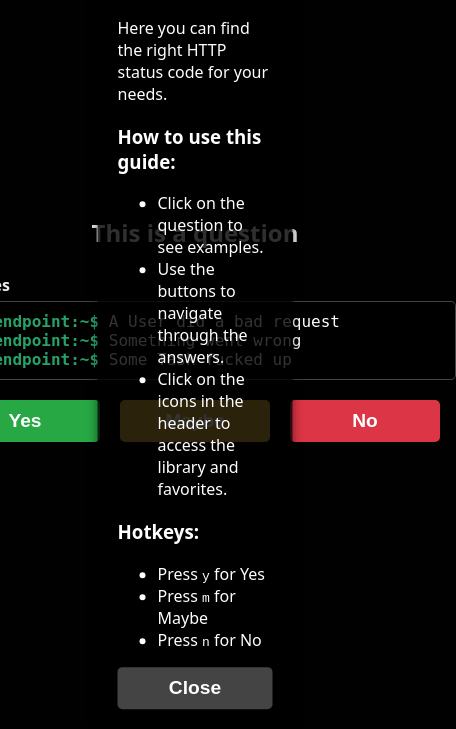
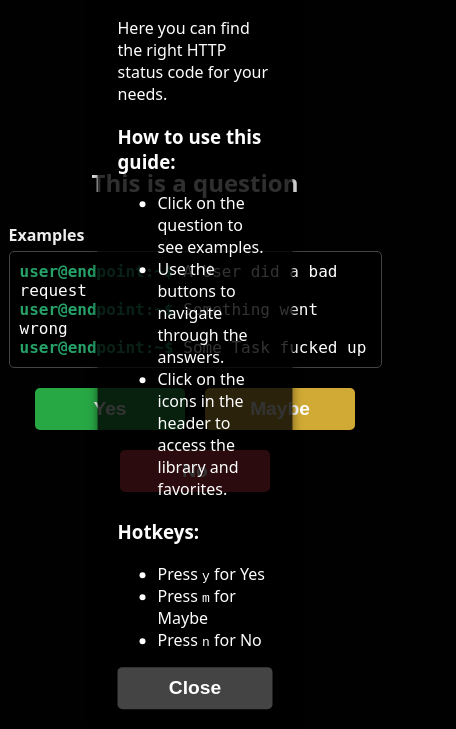
Before and after one commit to Nino678190/http-status-desision, a plain HTML site: page index.html in a window 390 px wide. Shown: the part 145-874 px from the top of the page, 456 px wide, since content can reach past the window. Drawn offline with Linux system fonts and the light colour scheme; a web font is replaced by a local one.

Commit message:
Füge responsive Anpassungen für Überschrift und Container hinzu; verbessere Flexbox-Eigenschaften

```diff
--- a/style.css
+++ b/style.css
@@ -70,6 +70,12 @@ header>section {
     margin-bottom: 20px;
 }
 
+.question-container>h2{
+    text-wrap: wrap;
+    max-width: 90vw;
+    text-align: center;
+}
+
 .question-description{
     display: flex;
     flex-direction: column;
@@ -81,6 +87,8 @@ header>section {
     display: flex;
     flex-direction: row;
     gap: 20px;
+    flex-wrap: wrap;
+    justify-content: center;
 }
 
 .question-description>h4 {
@@ -94,7 +102,8 @@ header>section {
     background-color: #000;
     border-radius: 5px;
     padding: 10px;
-    width: 500px;
+    max-width: 500px;
+    width: 90vw;
     text-align: left;
     font-family: 'Monospace', monospace;
     color: #fff;
@@ -236,7 +245,7 @@ code{
     color: #fff;
 }
 
-@media screen and (max-width: 300px) {
+@media screen and (max-width: 340px) {
     .header-icon {
         width: 40px;
         height: 40px;
@@ -245,4 +254,8 @@ code{
         width: 50px;
         height: 50px;
     }
+    .answer{
+        width: 90vw;
+    }
+
 }
```
